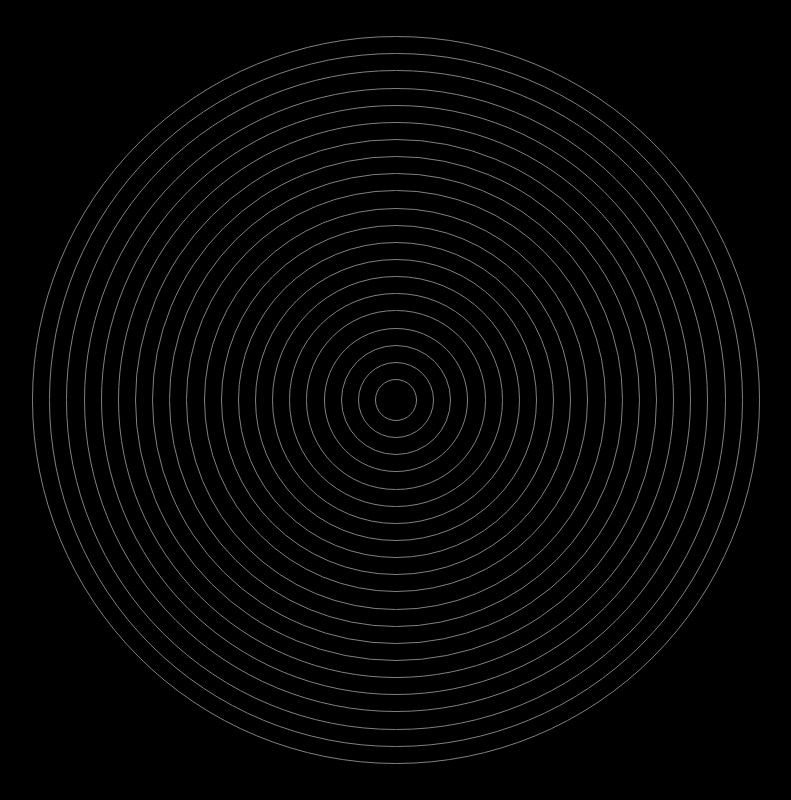
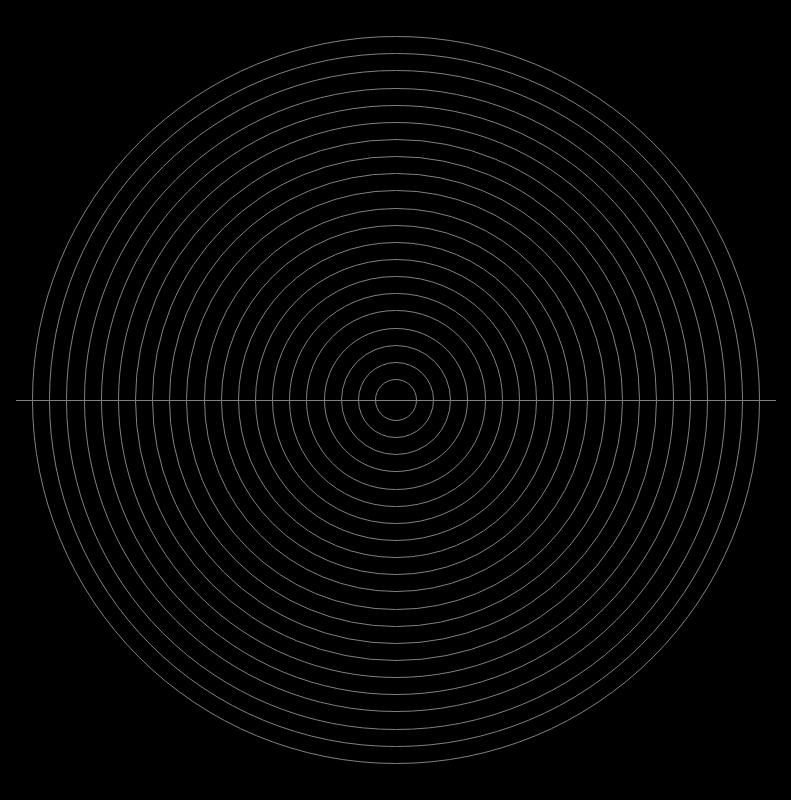
Before and after one commit to DeckardGer/PolyrhythmicSpirals, a plain HTML site: page index.html in a window 1280 px wide. Shown: the whole page, without its empty margins (244-1035 px from the left). Drawn offline with Linux system fonts and the light colour scheme.

Commit message:
Added Line

```diff
--- a/index.html
+++ b/index.html
@@ -8,8 +8,6 @@
     <title>Polyrhythmic Spirals</title>
   </head>
   <body>
-    <div id="circles-container">
-      <div class="line"></div>
-    </div>
+    <div id="circles-container"></div>
   </body>
 </html>
--- a/index.js
+++ b/index.js
@@ -5,11 +5,16 @@ const settings = {
   initialRadius: 5, // Percent
 };
 
-const largestCircleSize = 200;
-
 const init = () => {
   const container = document.getElementById("circles-container");
-  const radius = container.offsetWidth / 2;
+  // const radius = container.offsetWidth / 2;
+
+  const line = document.createElement("div");
+
+  line.classList.add("line");
+  line.style.width = `${100 - settings.paddingPercentage}%`;
+
+  container.appendChild(line);
 
   for (let i = 0; i < settings.numCircles; i++) {
     const circle = document.createElement("div");
@@ -19,7 +24,6 @@ const init = () => {
         ((100 - settings.initialRadius - settings.paddingPercentage) /
           settings.numCircles);
 
-    console.log(diameterPercentage);
     circle.classList.add("circle");
     circle.style.width = `${diameterPercentage}%`;
     circle.style.height = `${diameterPercentage}%`;
--- a/styles.css
+++ b/styles.css
@@ -1,3 +1,8 @@
+* {
+  --spirals-colour: gray;
+  --line-thickness: 1px;
+}
+
 body {
   display: flex;
   justify-content: center;
@@ -15,11 +20,17 @@ body {
   width: 100%;
   max-width: 100vh;
   max-height: 100vh;
-  aspect-ratio: 1/1;
+  aspect-ratio: 1;
+}
+
+.line {
+  position: absolute;
+  height: var(--line-thickness);
+  background-color: var(--spirals-colour);
 }
 
 .circle {
   position: absolute;
   border-radius: 50%;
-  border: 1px solid gray;
+  border: var(--line-thickness) solid var(--spirals-colour);
 }
```
